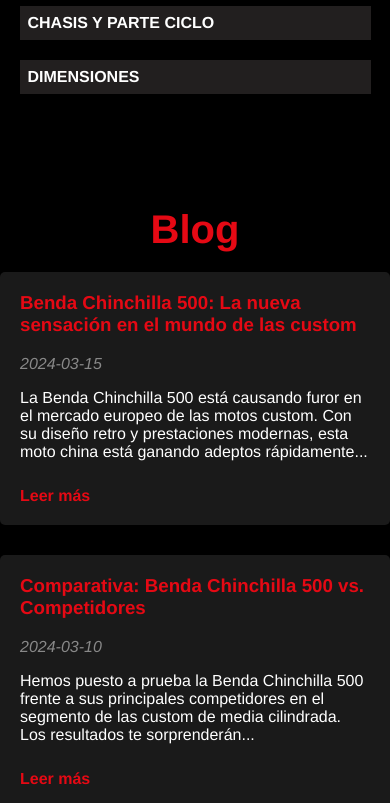
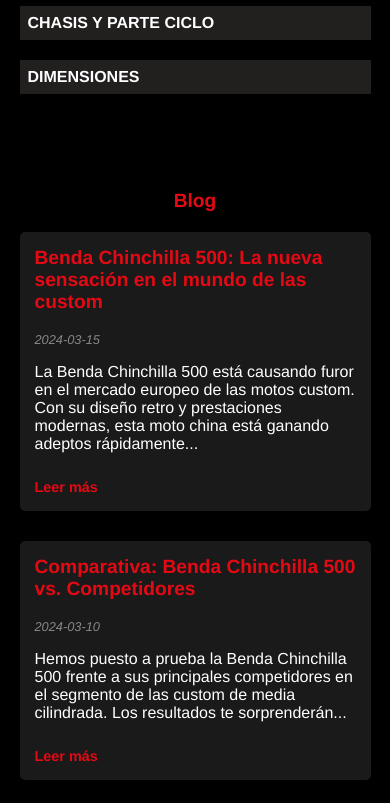
Before and after one commit to ChinchiGit/benda-chinchilla, a React (Vite) app: page / in a window 390 px wide. Shown: the part 3180-3983 px from the top of the page. Built offline with nearby package versions, Linux system fonts and the light colour scheme.

Commit message:
Enhance responsive design in Blog section by adjusting heading sizes for better readability on smaller screens.

```diff
--- a/src/sections/Blog.css
+++ b/src/sections/Blog.css
@@ -42,3 +42,45 @@
 .read-more:hover {
   text-decoration: underline;
 }
+
+@media (max-width: 850px) {
+  .blog {
+    max-width: 90%; /* Establece un ancho máximo del 90% en pantallas menores a 850px */
+  }
+}
+
+@media (max-width: 768px) {
+  .blog h2 {
+    font-size: 1.5rem; /* Ajusta el tamaño de la fuente del título */
+  }
+
+  .blog-post {
+    padding: 15px; /* Reduce el padding en pantallas más pequeñas */
+  }
+
+  .blog-post h3 {
+    font-size: 1.5rem; /* Ajusta el tamaño de la fuente del título */
+  }
+
+  .post-date {
+    font-size: 0.9rem; /* Ajusta el tamaño de la fecha */
+  }
+}
+
+@media (max-width: 480px) {
+  .blog h2 {
+    font-size: 1.2rem; /* Reduce aún más el tamaño de la fuente del título */
+  }
+
+  .blog-post h3 {
+    font-size: 1.2rem; /* Reduce aún más el tamaño de la fuente del título */
+  }
+
+  .post-date {
+    font-size: 0.8rem; /* Ajusta el tamaño de la fecha */
+  }
+
+  .read-more {
+    font-size: 0.9rem; /* Ajusta el tamaño del enlace "Leer más" */
+  }
+}
```
